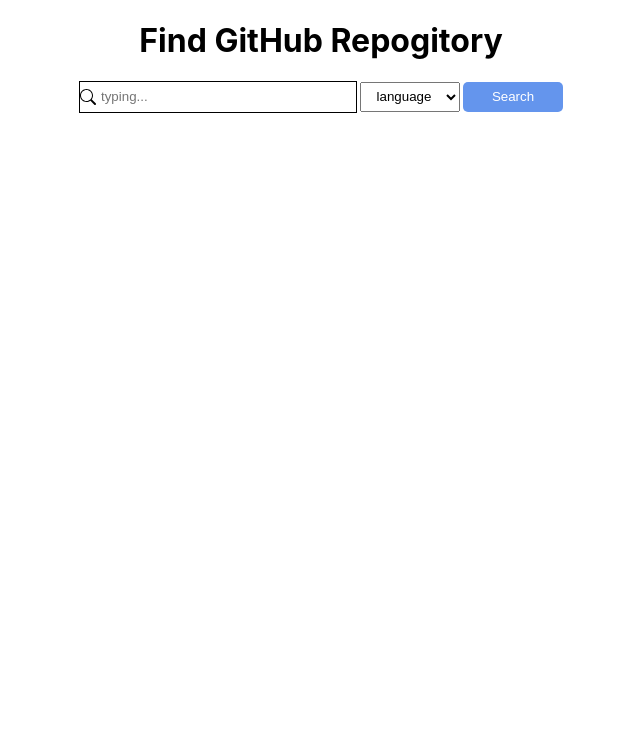
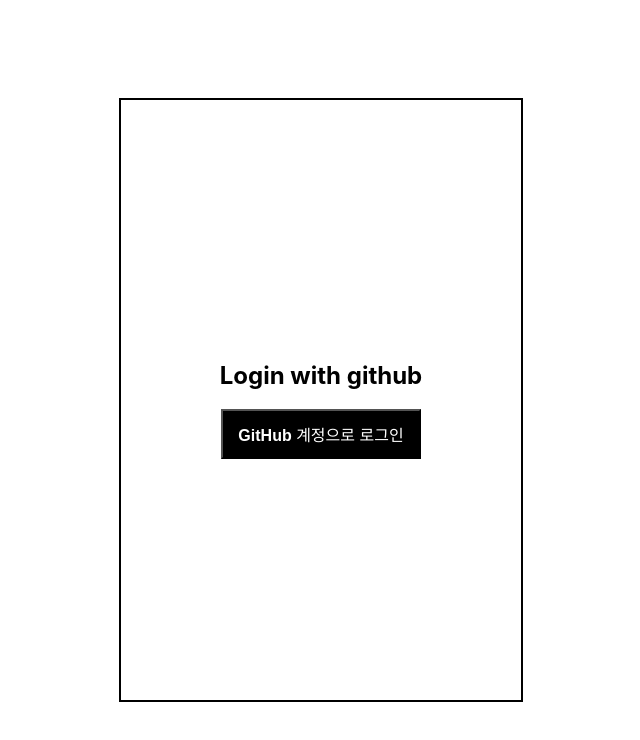
Before and after one commit to gkdfo40/git-login-repository-search, a React (Create React App) app: page /login in a window 1280 px wide. Before the commit this address led to /. Shown: the top 740 px of the page, without its empty margins (319-959 px from the left). Built offline with nearby package versions, Linux system fonts and the light colour scheme.

Commit message:
feat(component): add loginPage component & login and logout func

```diff
--- a/src/components/LoginPage/LoginPage.tsx
+++ b/src/components/LoginPage/LoginPage.tsx
@@ -1,10 +1,25 @@
 import { Navigate } from 'react-router-dom';
-import { useAppSelector } from 'store/hooks';
+import { useAppDispatch, useAppSelector } from 'store/hooks';
+import { login } from 'store/AuthSlice';
+import styles from './loginPage.module.scss';
 
 const LoginPage = () => {
   const isLogined = useAppSelector((state) => state.auth.access_token);
+  const dispatch = useAppDispatch();
+  const onClick = () => {
+    dispatch(login());
+  };
   if (isLogined) return <Navigate to="/" replace={true} />;
 
-  return <div>loginPage</div>;
+  return (
+    <div className={styles.container}>
+      <div className={styles.loginBox}>
+        <h2>Login with github</h2>
+        <button onClick={onClick}>
+          <strong>GitHub</strong> 계정으로 로그인
+        </button>
+      </div>
+    </div>
+  );
 };
 export default LoginPage;
--- /dev/null
+++ b/src/components/LoginPage/loginPage.module.scss
@@ -0,0 +1,25 @@
+.container {
+  display: flex;
+  align-items: center;
+  justify-content: center;
+  height: 100vh;
+  .loginBox {
+    width: 400px;
+    height: 600px;
+    border: 2px solid black;
+    display: flex;
+    flex-direction: column;
+    align-items: center;
+    justify-content: center;
+    button {
+      width: 50%;
+      height: 50px;
+      background-color: black;
+      color: white;
+      font-size: 16px;
+      &:hover {
+        cursor: pointer;
+      }
+    }
+  }
+}
--- a/src/components/SearchPage/SearchPage.tsx
+++ b/src/components/SearchPage/SearchPage.tsx
@@ -7,6 +7,8 @@
 import ReactLoading from 'react-loading';
 import styles from './searchPage.module.scss';
 import Input from 'components/Input/Input';
+import { useAppDispatch } from 'store/hooks';
+import { logout } from 'store/AuthSlice';
 
 const SearchPage = () => {
   const [language, setLanguage] = useState('language');
@@ -14,6 +16,10 @@
   const [inputValue, setInputValue] = useState('');
   const [getRepository, { loading, data }] =
     useLazyQuery<RepositoryData>(GET_REPOGITORY);
+  const dispatch = useAppDispatch();
+  const onClickLogout = () => {
+    dispatch(logout());
+  };
 
   const selectLanguage = (event: ChangeEvent<HTMLSelectElement>) => {
     setLanguage(event.currentTarget.value);
@@ -68,6 +74,9 @@
 
   return (
     <div className={styles.container}>
+      <button className={styles.logoutBox} onClick={onClickLogout}>
+        Logout
+      </button>
       <header>
         <h1>Find GitHub Repogitory</h1>
       </header>
--- a/src/components/SearchPage/searchPage.module.scss
+++ b/src/components/SearchPage/searchPage.module.scss
@@ -85,3 +85,20 @@
     }
   }
 }
+
+.logoutBox {
+  position: absolute;
+  top: 0;
+  right: 0;
+  margin: 5px;
+  width: fit-content;
+  height: 20px;
+  background-color: black;
+  color: white;
+  font-weight: bold;
+  font-size: 16px;
+  line-height: 16px;
+  &:hover {
+    cursor: pointer;
+  }
+}
--- a/src/store/AuthSlice.ts
+++ b/src/store/AuthSlice.ts
@@ -5,20 +5,22 @@
 }
 
 const initialApplicantState: AuthState = {
-  access_token: 'not null',
+  access_token: localStorage.getItem('gitToken'),
 };
 const authSlice = createSlice({
   name: 'auth',
   initialState: initialApplicantState,
   reducers: {
     login(state) {
+      localStorage.setItem('gitToken', 'not null');
       state.access_token = 'not null';
     },
     logout(state) {
       state.access_token = null;
+      localStorage.removeItem('gitToken');
     },
   },
 });
 
-export const { logout } = authSlice.actions;
+export const { login, logout } = authSlice.actions;
 export default authSlice.reducer;
```
